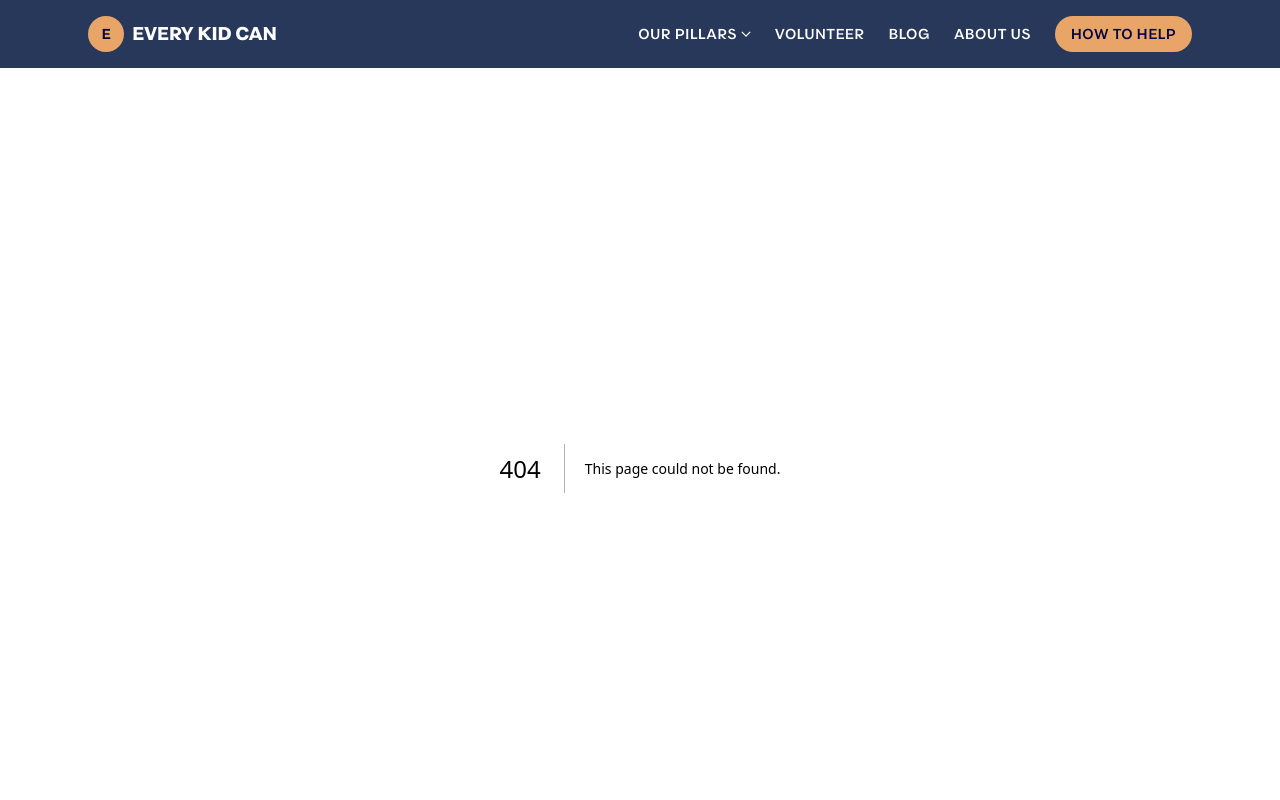
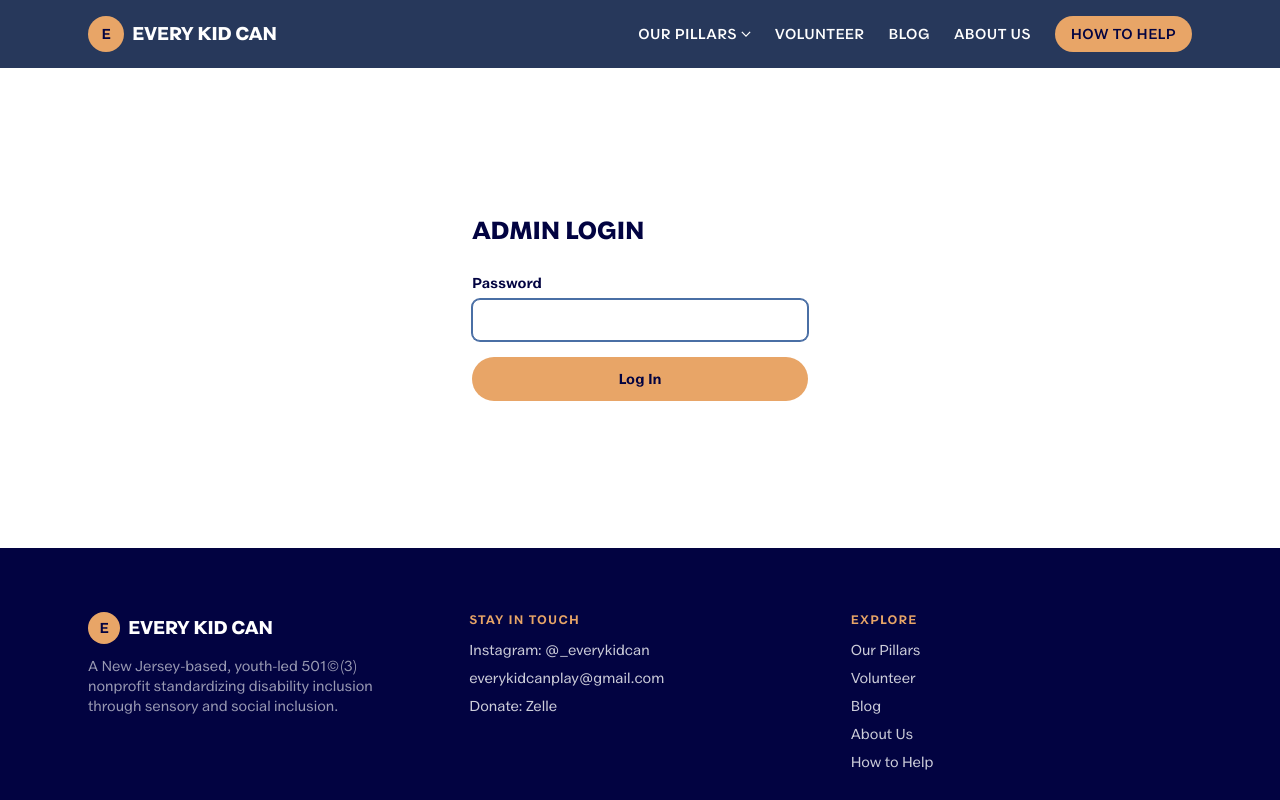
Before and after one commit to rebeccachoo/yuri-project, a Next.js app: page /admin/login in a window 1280 px wide. Before the commit this address had no page. Shown: the top 800 px of the page. Built offline with nearby package versions, Linux system fonts and the light colour scheme.

Commit message:
Add login auth

```diff
--- /dev/null
+++ b/app/admin/actions.ts
@@ -0,0 +1,34 @@
+"use server";
+
+import { cookies } from "next/headers";
+import { redirect } from "next/navigation";
+import {
+  SESSION_COOKIE_NAME,
+  createSessionToken,
+  verifyAdminPassword,
+} from "@/lib/auth";
+
+export async function login(formData: FormData) {
+  const password = formData.get("password");
+
+  if (typeof password !== "string" || !verifyAdminPassword(password)) {
+    redirect("/admin/login?error=1");
+  }
+
+  const cookieStore = await cookies();
+  cookieStore.set(SESSION_COOKIE_NAME, createSessionToken(), {
+    httpOnly: true,
+    secure: process.env.NODE_ENV === "production",
+    sameSite: "lax",
+    path: "/",
+    maxAge: 60 * 60 * 8, // 8 hours
+  });
+
+  redirect("/admin");
+}
+
+export async function logout() {
+  const cookieStore = await cookies();
+  cookieStore.delete(SESSION_COOKIE_NAME);
+  redirect("/admin/login");
+}
--- /dev/null
+++ b/app/admin/login/page.tsx
@@ -0,0 +1,43 @@
+import type { Metadata } from "next";
+import { login } from "../actions";
+
+export const metadata: Metadata = {
+  title: "Admin Login",
+  robots: { index: false, follow: false },
+};
+
+export default async function AdminLoginPage(props: PageProps<"/admin/login">) {
+  const { error } = await props.searchParams;
+
+  return (
+    <div className="mx-auto flex min-h-[60vh] w-full max-w-sm flex-1 flex-col justify-center px-6 py-16">
+      <h1 className="text-2xl font-extrabold uppercase tracking-tight text-navy-deep">
+        Admin Login
+      </h1>
+      <form action={login} className="mt-6 space-y-4">
+        <div>
+          <label htmlFor="password" className="text-sm font-bold text-navy-deep">
+            Password
+          </label>
+          <input
+            id="password"
+            name="password"
+            type="password"
+            required
+            autoFocus
+            className="mt-1 w-full rounded-lg border border-navy/20 bg-white px-4 py-2.5 text-sm text-navy-deep focus:border-accent-blue focus:outline-none focus:ring-1 focus:ring-accent-blue"
+          />
+        </div>
+        {error && (
+          <p className="text-sm font-semibold text-rose-600">Incorrect password.</p>
+        )}
+        <button
+          type="submit"
+          className="w-full rounded-full bg-accent px-6 py-3 text-sm font-bold text-navy-deep transition-colors hover:bg-cream"
+        >
+          Log In
+        </button>
+      </form>
+    </div>
+  );
+}
--- /dev/null
+++ b/app/admin/page.tsx
@@ -0,0 +1,43 @@
+import type { Metadata } from "next";
+import { cookies } from "next/headers";
+import { redirect } from "next/navigation";
+import { SESSION_COOKIE_NAME, isValidSessionToken } from "@/lib/auth";
+import { logout } from "./actions";
+
+export const metadata: Metadata = {
+  title: "Admin",
+  robots: { index: false, follow: false },
+};
+
+export default async function AdminPage() {
+  // Proxy already gates this route, but a Server Function or Route Handler
+  // should never trust Proxy alone — check the session here too.
+  const cookieStore = await cookies();
+  const token = cookieStore.get(SESSION_COOKIE_NAME)?.value;
+
+  if (!isValidSessionToken(token)) {
+    redirect("/admin/login");
+  }
+
+  return (
+    <div className="mx-auto w-full max-w-3xl flex-1 px-6 py-16">
+      <div className="flex items-center justify-between">
+        <h1 className="text-2xl font-extrabold uppercase tracking-tight text-navy-deep">
+          Admin
+        </h1>
+        <form action={logout}>
+          <button type="submit" className="text-sm font-bold text-accent-blue hover:underline">
+            Log out
+          </button>
+        </form>
+      </div>
+      <p className="mt-4 text-navy-deep/70">
+        You&apos;re logged in. This gate doesn&apos;t have a content editor wired up
+        yet — for now, keep editing volunteers, blog posts, partners, and other
+        content directly in the <code>data/*.ts</code> files. Editing UI that writes
+        back to those files would need somewhere to persist the changes (a database
+        or a writable server), which this site intentionally doesn&apos;t have.
+      </p>
+    </div>
+  );
+}
--- /dev/null
+++ b/lib/auth.ts
@@ -0,0 +1,36 @@
+import { createHmac, timingSafeEqual } from "crypto";
+
+// A lightweight, no-database session gate: a single shared admin password
+// (from a local env file) and a stateless signed cookie. There is no user
+// table and no session store — this just proves the visitor knows the
+// password, nothing more.
+
+export const SESSION_COOKIE_NAME = "ekc_admin_session";
+
+function getSessionSecret(): string {
+  const secret = process.env.ADMIN_SESSION_SECRET;
+  if (!secret) {
+    throw new Error("ADMIN_SESSION_SECRET is not set (check .env.local)");
+  }
+  return secret;
+}
+
+export function verifyAdminPassword(password: string): boolean {
+  const expected = process.env.ADMIN_PASSWORD;
+  return Boolean(expected) && password === expected;
+}
+
+export function createSessionToken(): string {
+  return createHmac("sha256", getSessionSecret()).update("admin-session").digest("hex");
+}
+
+export function isValidSessionToken(token: string | undefined): boolean {
+  if (!token) return false;
+
+  const expected = createSessionToken();
+  const provided = Buffer.from(token);
+  const expectedBuffer = Buffer.from(expected);
+
+  if (provided.length !== expectedBuffer.length) return false;
+  return timingSafeEqual(provided, expectedBuffer);
+}
--- /dev/null
+++ b/proxy.ts
@@ -0,0 +1,20 @@
+import { NextResponse } from "next/server";
+import type { NextRequest } from "next/server";
+import { SESSION_COOKIE_NAME, isValidSessionToken } from "@/lib/auth";
+
+export function proxy(request: NextRequest) {
+  if (request.nextUrl.pathname === "/admin/login") {
+    return NextResponse.next();
+  }
+
+  const token = request.cookies.get(SESSION_COOKIE_NAME)?.value;
+  if (!isValidSessionToken(token)) {
+    return NextResponse.redirect(new URL("/admin/login", request.url));
+  }
+
+  return NextResponse.next();
+}
+
+export const config = {
+  matcher: ["/admin/:path*"],
+};
```
